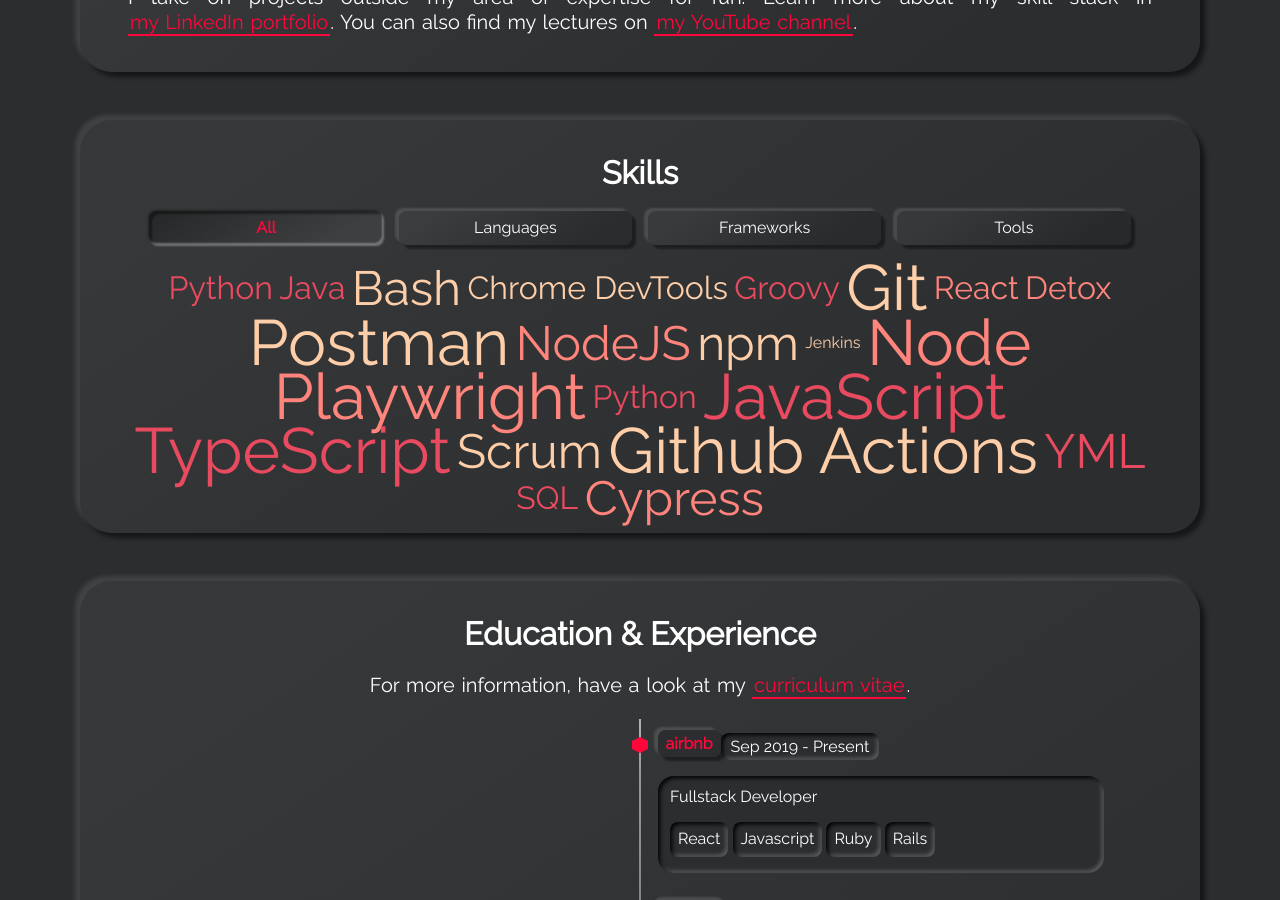
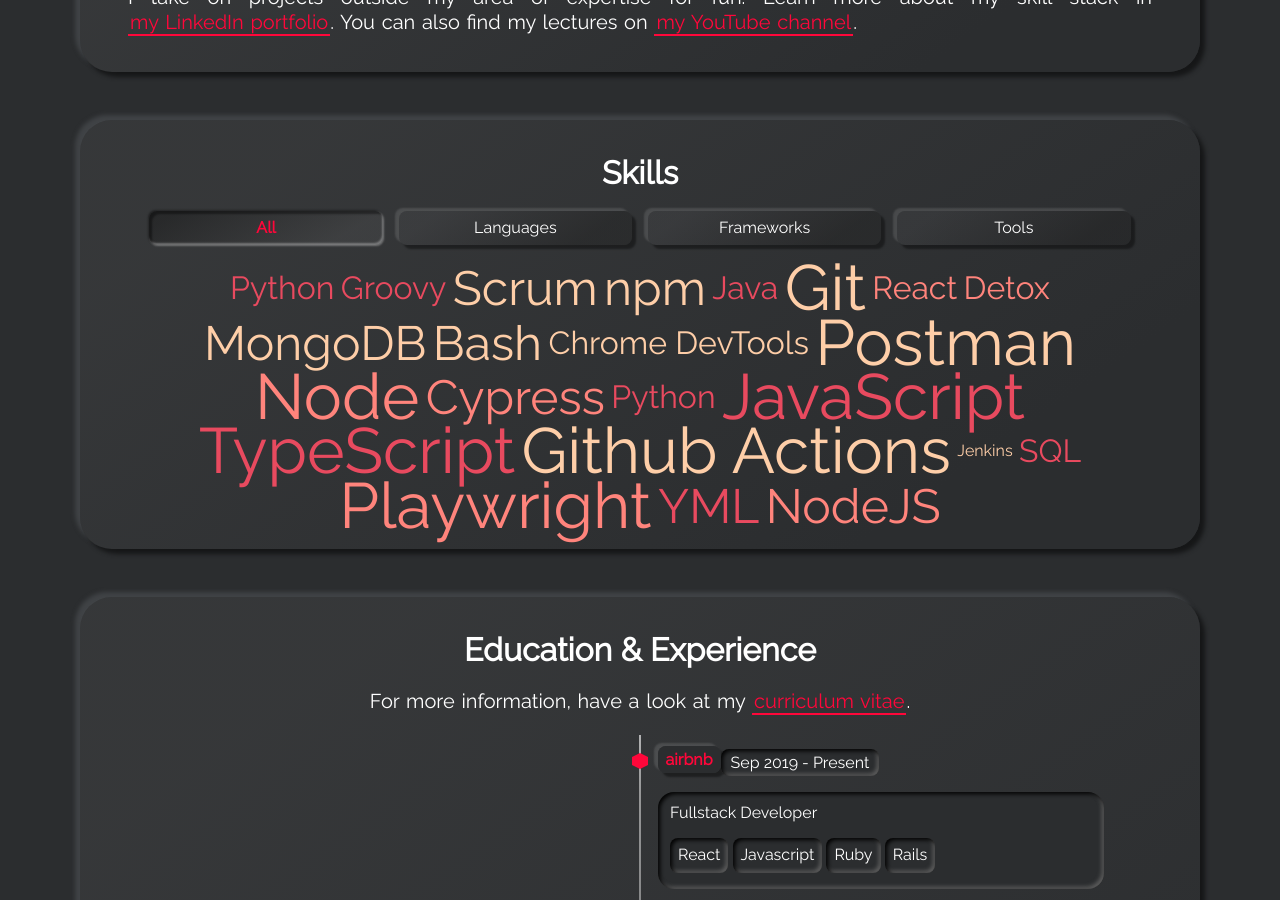
Before and after one commit to TheBookKnight/thebookknight.github.io, a Jekyll site: the page built from index.html, in a window 1280 px wide and 900 px high, scrolled down 1188 px. Built offline with Jekyll 4.4.1, drawn with Linux system fonts in a browser that asks for light colours.

Commit message:
9 - rebrand - add another tool

```diff
--- a/_data/skills-tools.yml
+++ b/_data/skills-tools.yml
@@ -28,3 +28,6 @@
 
 - name: Postman
   weight: 4
+
+- name: MongoDB
+  weight: 3
```
Also changed, not shown: 1 other file.
